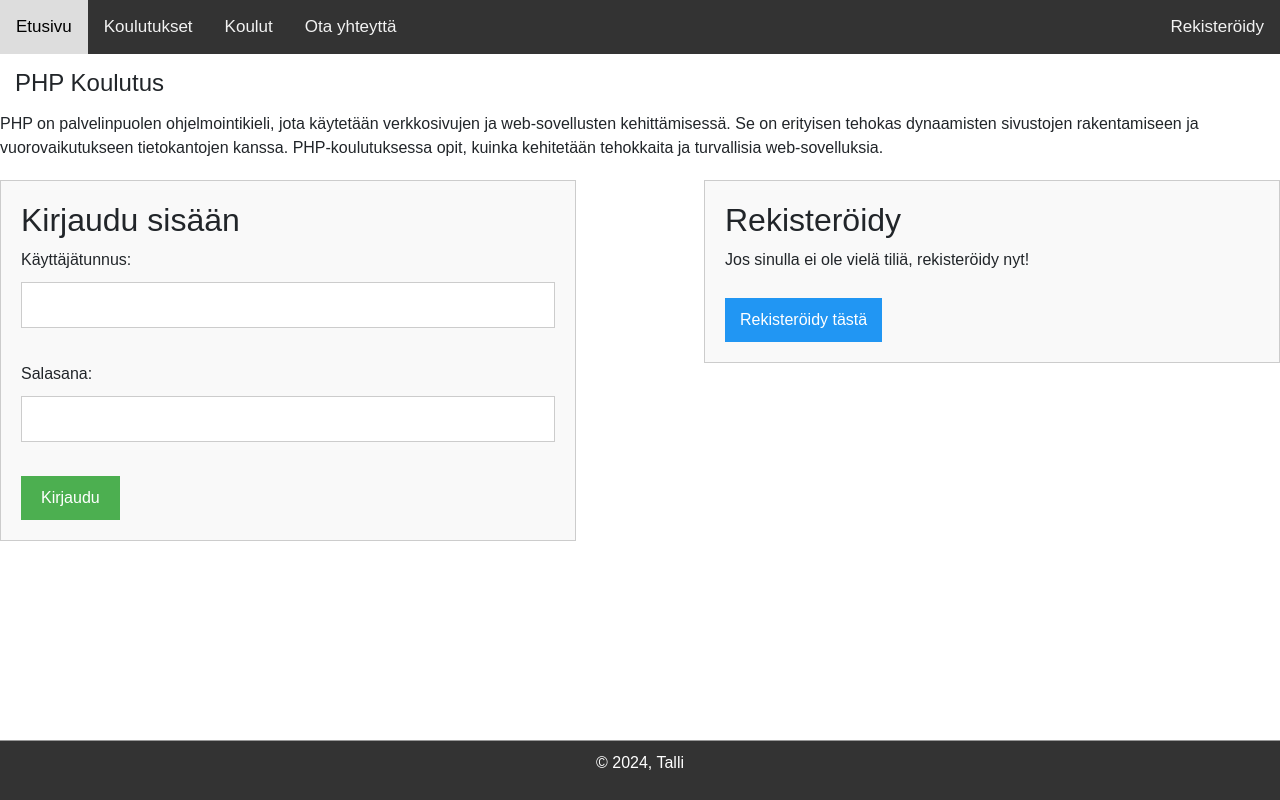
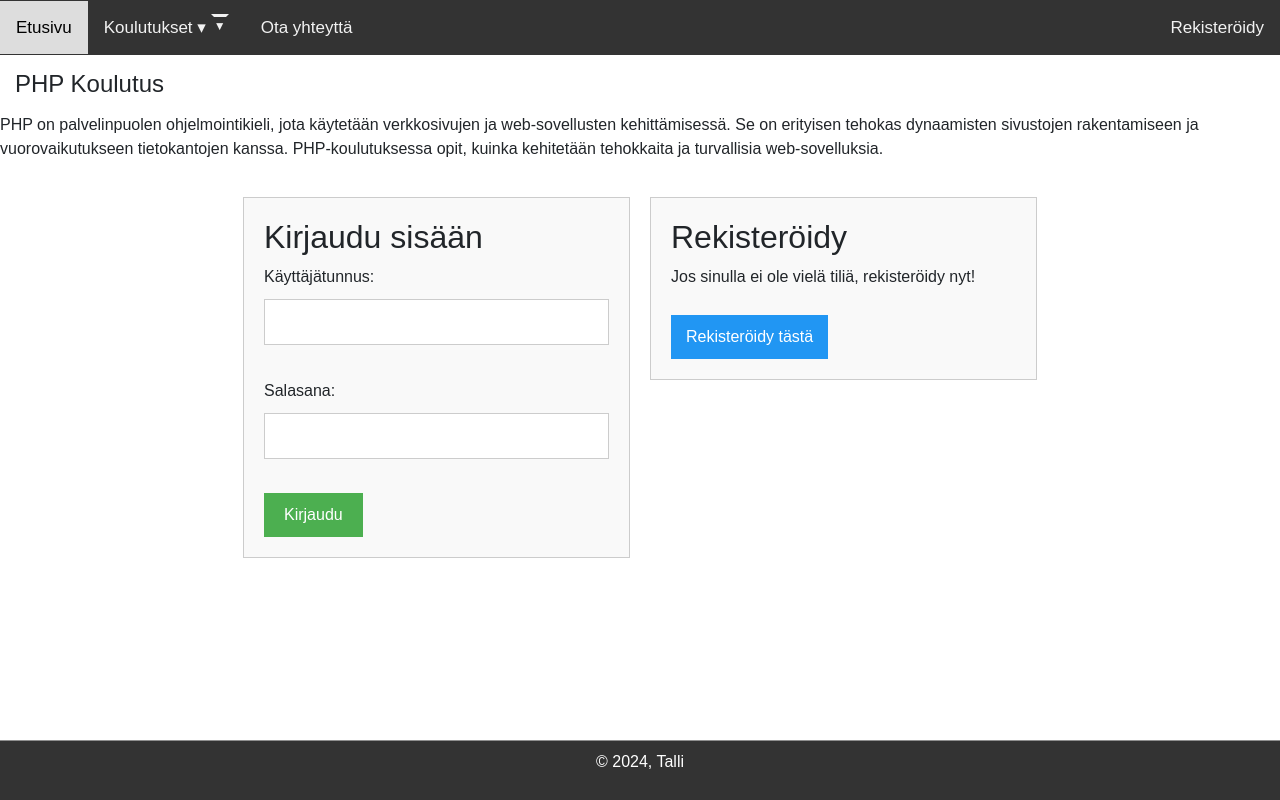
Before and after one commit to Chiya-hekmatyar/Talli_projekti, a PHP site: page /phpkoulutus.php in a window 1280 px wide. Run offline with PHP 8.4, Linux system fonts and the light colour scheme.

Commit message:
dropdown menu for koulutus

```diff
--- a/koulutuksiencss.css
+++ b/koulutuksiencss.css
@@ -75,7 +75,7 @@ body {
       }
     }
   .content {
-    min-height: calc(69vh); /* Adjust 40px based on your footer height */
+    min-height: calc(69vh);
 
 }
   .store {
@@ -93,9 +93,12 @@ body {
 
 .form-container {
   display: flex;
-  justify-content: space-between;
+  justify-content: center;
   align-items: flex-start;
-  margin: 20px 0;
+  padding: 20px;
+  gap: 20px;
+  max-width: 900px;
+  margin: 0 auto;
 }
 
 
@@ -141,14 +144,15 @@ button:hover {
   background-color: #0b7dda;
 }
 
-/* For smaller screens, stack the boxes vertically */
+
 @media (max-width: 768px) {
   .form-container {
       flex-direction: column;
+      align-items: center;
   }
 
   .login-box, .register-box {
-      width: 100%;         /* Make them full width on smaller screens */
+      width: 100%;
       margin-bottom: 20px;
   }
 }
--- a/navigointi.html
+++ b/navigointi.html
@@ -1,10 +1,20 @@
 <nav class="">
     <a href="index.php">Etusivu</a>
-    <a href="koulutukset.php">Koulutukset</a>
-    <a href="koulut.php">Koulut</a>
+
+
+    <div class="dropdown">
+        <a href="koulutukset.php" class="dropdown-toggle">Koulutukset &#9662;</a> <!-- Dropdown pointer -->
+        <div class="dropdown-content">
+            <a href="javascriptkoulutus.php">JavaScript Koulutus</a>
+            <a href="phpkoulutus.php">PHP Koulutus</a>
+            <a href="mysqlkoulutus.php">MySQL Koulutus</a>
+            <a href="htmlcsskoulutus.php">HTML & CSS Koulutus</a>
+        </div>
+    </div>
+
     <a href="yhteydenotto.php">Ota yhteyttä</a>
     <a class="oikea" href="rekisteroityminen.php">Rekisteröidy</a>
     <a href="javascript:void(0);" class="icon" onclick="myFunction()">
-    <i class="fa fa-bars"></i>
+        <i class="fa fa-bars"></i>
     </a>
 </nav>
--- a/site.css
+++ b/site.css
@@ -94,3 +94,56 @@ legend {
         margin-left: auto;
         }
   }
+
+
+
+.dropdown {
+    position: relative;
+    display: inline-block;
+}
+
+
+.dropdown-content {
+    display: none;
+    position: absolute;
+    background-color: #f9f9f9;
+    min-width: 160px;
+    box-shadow: 0px 8px 16px 0px rgba(0,0,0,0.2);
+    z-index: 1;
+}
+
+
+.dropdown-content a {
+    color: black;
+    padding: 12px 16px;
+    text-decoration: none;
+    display: block;
+}
+
+
+.dropdown-content a:hover {
+    background-color: #f1f1f1;
+}
+
+
+.dropdown:hover .dropdown-content {
+    display: block;
+}
+
+
+.dropdown:hover .dropdown-toggle {
+    background-color: #ddd;
+    color: black;
+}
+
+
+.icon {
+    display: none;
+}
+
+
+.dropdown-toggle::after {
+    content: '\25BC';
+    margin-left: 5px;
+    font-size: 12px;
+}
```
